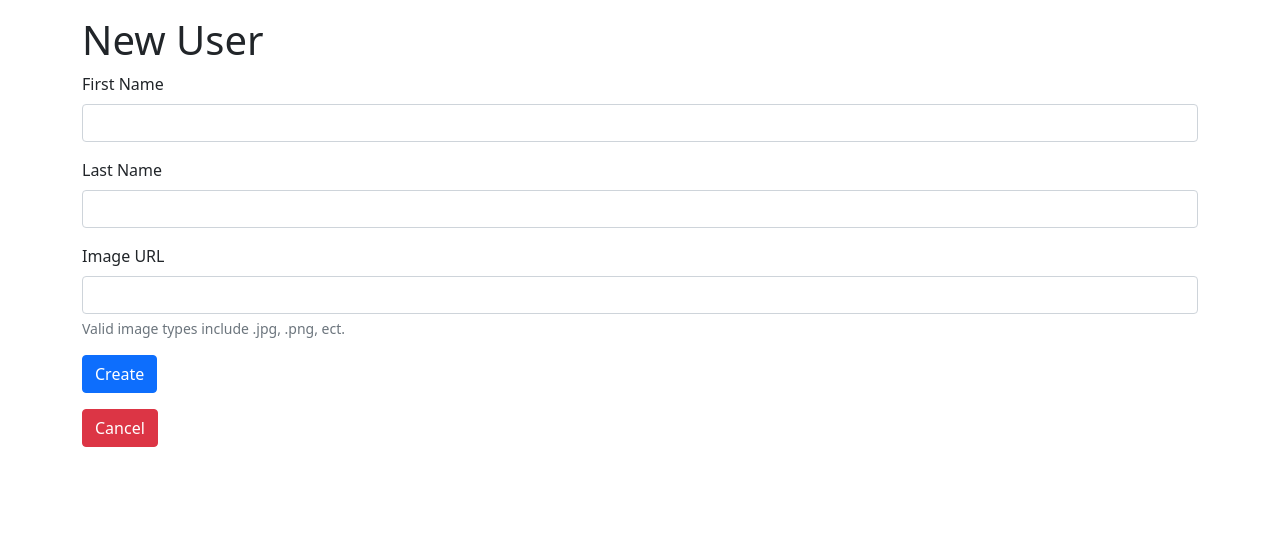
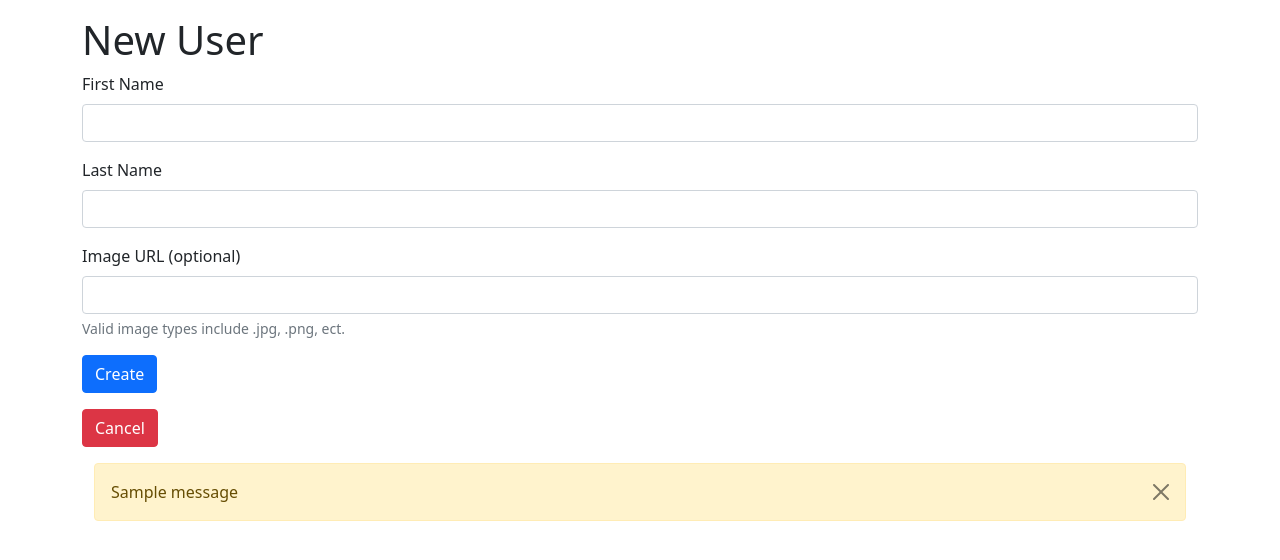
Before and after one commit to Mitya1996/flask-blogly, a Flask app: page /users/new in a window 1280 px wide. Shown: the top 560 px of the page. Run offline with Flask 2, Linux system fonts and the light colour scheme; tables that the repository leaves empty hold one stand-in row (values such as "Sample post"); one stand-in notice (Sample message) is shown.

Commit message:
added flashing for invalid form submissions

```diff
--- a/app.py
+++ b/app.py
@@ -1,6 +1,6 @@
 """Blogly application."""
 
-from flask import Flask, render_template, redirect, request
+from flask import Flask, render_template, redirect, request, flash
 from flask_debugtoolbar import DebugToolbarExtension
 from models import db, connect_db, User, Post
 from verify_image import is_image_and_ready
@@ -69,6 +69,14 @@ def new_user_post():
     first_name = request.form['first-name']
     last_name = request.form['last-name']
     image_url = request.form['image-url']
+    #verify valid input
+    if not first_name:
+        flash('The user must have a first name.')
+        return redirect(f'/users/new')
+    if not last_name:
+        flash('The user must have a last name.')
+        return redirect(f'/users/new')
+
     if not is_image_and_ready(image_url): #check if img valid
         image_url = None
     user = User(first_name=first_name, last_name=last_name, image_url=image_url)
@@ -85,6 +93,13 @@ def new_post_get(id):
 def new_post_post(id):
     title = request.form['post-title']
     content = request.form['post-content']
+    #verify valid input
+    if not title:
+        flash('The post must have a title.')
+        return redirect(f'/users/{id}/posts/new')
+    if not content:
+        flash('The post must have content.')
+        return redirect(f'/users/{id}/posts/new')
     post = Post(title=title, content=content, user_id=id)
     db.session.add(post)
     db.session.commit()
--- /dev/null
+++ b/templates/flash-alerts.html
@@ -0,0 +1,12 @@
+{% with messages = get_flashed_messages() %}
+{% if messages %}
+  {% for message in messages %}
+    <div class="container">
+        <div class="alert alert-warning alert-dismissible fade show" role="alert">
+            {{ message }}
+            <button type="button" class="btn-close" data-bs-dismiss="alert" aria-label="Close"></button>
+        </div>
+    </div>
+  {% endfor %}
+{% endif %}
+{% endwith %}
--- a/templates/new-post.html
+++ b/templates/new-post.html
@@ -23,4 +23,7 @@
 <a href="/users/{{user.id}}" class="btn btn-danger my-3">Cancel</a>
 
 
+{% include 'flash-alerts.html' %}
+
+
 {% endblock %}
--- a/templates/new-user.html
+++ b/templates/new-user.html
@@ -17,7 +17,7 @@
     <input type="text" class="form-control" id="lastName" name="last-name">
 </div>
 <div class="mb-3">
-    <label for="image" class="form-label">Image URL</label>
+    <label for="image" class="form-label">Image URL <span class="fw-lighter">(optional)</span></label>
     <input type="text" class="form-control" id="image" name="image-url">
     <div id="imgHelp" class="form-text">Valid image types include .jpg, .png, ect.</div>
 </div>
@@ -28,4 +28,7 @@
 <a href="/users" class="btn btn-danger my-3">Cancel</a>
 
 
+{% include 'flash-alerts.html' %}
+
+
 {% endblock %}
```
